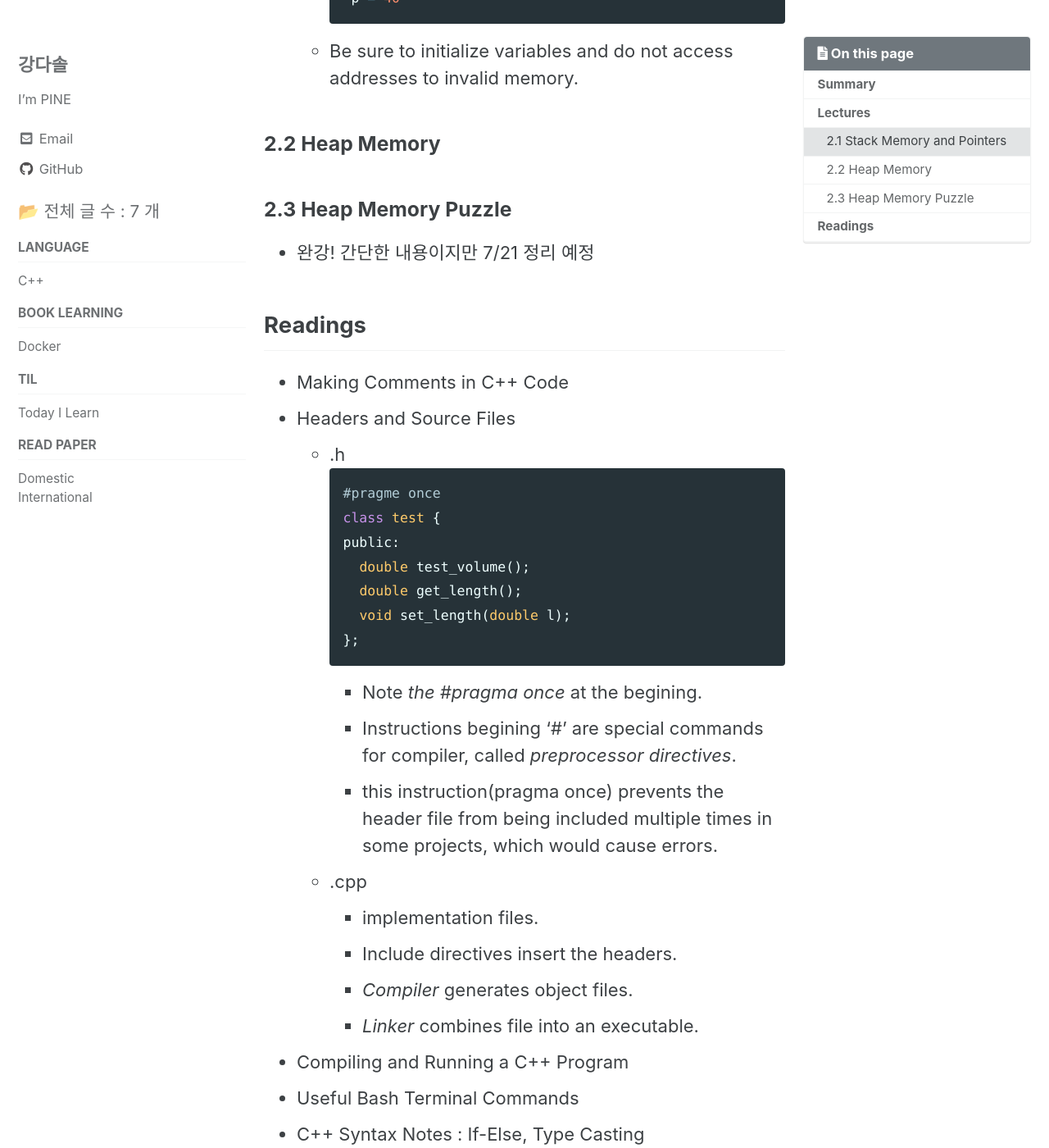
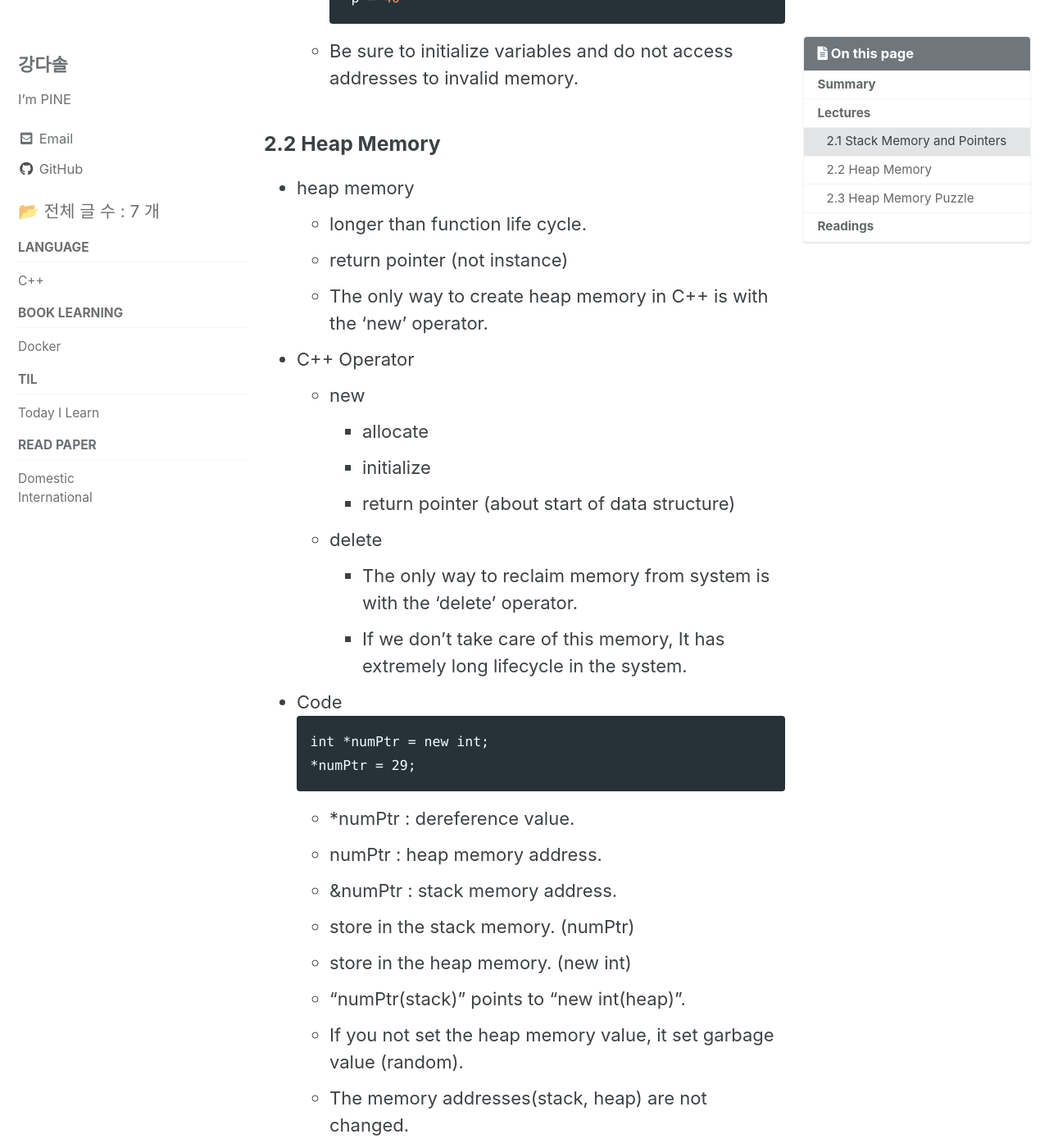
Before and after one commit to pine939/pine939.github.io, a Jekyll site: the page built from _posts/2021-07-04-coursera_cpp_2.md, in a window 1280 px wide and 1400 px high, scrolled down 1968 px. Shown: the whole window at 82% size. Built offline with Jekyll 4.4.1, drawn with Linux system fonts in a browser that asks for light colours; cached includes are drawn as plain includes; some of the changed text lies outside the part shown.

Commit message:
add post about coursera heap memory

````diff
--- a/_posts/2021-07-04-coursera_cpp_2.md
+++ b/_posts/2021-07-04-coursera_cpp_2.md
@@ -56,9 +56,70 @@ last_modified_at: 2021-07-20
   *  Be sure to initialize variables and do not access addresses to invalid memory.
 
 ### 2.2 Heap Memory
+
+* heap memory
+  * longer than function life cycle.
+  * return pointer (not instance)
+  * The only way to create heap memory in C++ is with the 'new' operator.
+* C++ Operator
+  * new
+    * allocate
+    * initialize
+    * return pointer (about start of data structure)
+  * delete
+    * The only way to reclaim memory from system is with the 'delete' operator.
+    * If we don't take care of this memory, It has extremely long lifecycle in the system.
+* Code
+```
+int *numPtr = new int;
+*numPtr = 29;
+```
+  * *numPtr : dereference value.
+  * numPtr : heap memory address.
+  * &numPtr : stack memory address.
+  * store in the stack memory. (numPtr)
+  * store in the heap memory. (new int)
+  * "numPtr(stack)" points to "new int(heap)".
+  * If you not set the heap memory value, it set garbage value (random).
+  * The memory addresses(stack, heap) are not changed.
+  * Only change the dereference value.
+* Code2
+```
+int *p = new int;
+Square *s = new Square;
+*p = 29;
+(*s).getlength(2);
+delete p;
+delete s;
+```
+  * nullptr
+    * The C++ keyword "nullptr" points to the memory address 0x0.
+    * Address 0x0 causes an "segmentation fault" when accessed.
+    * You never "delete" 0x0.
+    * You can use this way.
+    ```
+    delete c;
+    c = nullptr;
+    delete p;
+    p = nullptr;
+    ```
+  * clumsy syntax
+  ```
+  (*s).setlength(2);
+  ```
+  * It can use this way.
+  ```
+  s->setlength(2);
+  ```
+* Code3
+```
+Square *s = new Square;
+Square *s2 = s;
+delete s2;
+delete s1; // double free!!
+```
+
 ### 2.3 Heap Memory Puzzle
-
-* 완강! 간단한 내용이지만 7/21 정리 예정
 
 ## Readings
 
````
